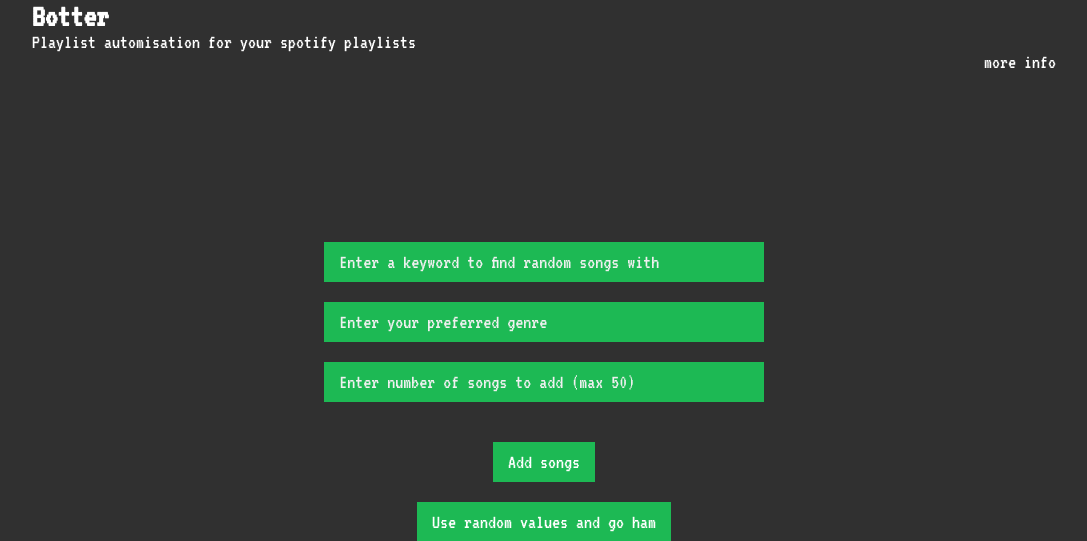
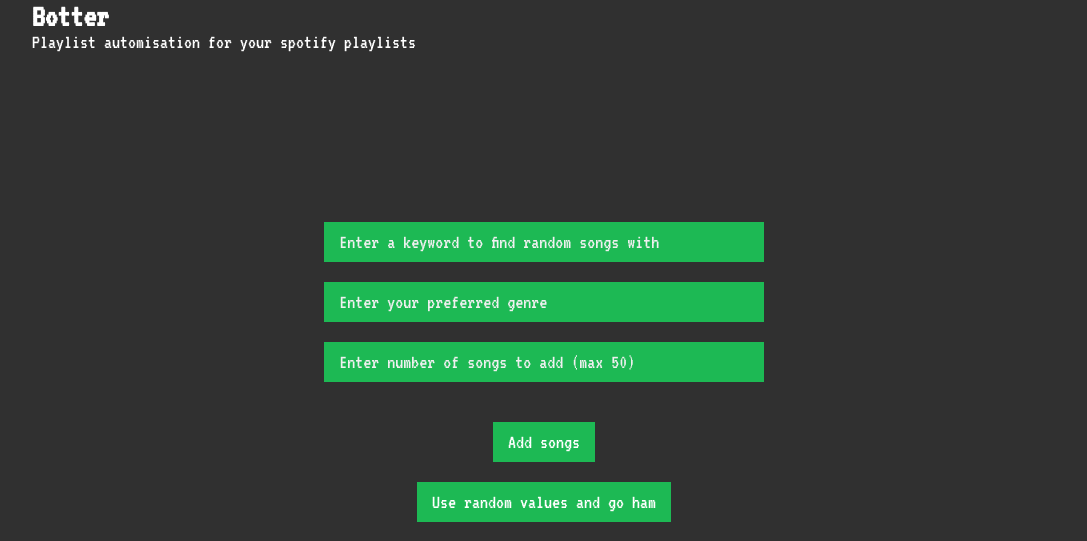
Before and after one commit to cold-magma/botter, a Flask app: page /trackselect in a window 1280 px wide. Shown: the top 541 px of the page, without its empty margins (96-1183 px from the left). Run offline with Flask 2, Linux system fonts and the light colour scheme.

Commit message:
Update params.html

```diff
--- a/templates/params.html
+++ b/templates/params.html
@@ -10,7 +10,6 @@
 		<h1 id="logoh1">Botter</h1>
 		<p>Playlist automisation for your spotify playlists</p>
 	</div>
-	<div id="info">more info</div>
 	<di id="content">
 		<form method="POST" action="#" >
 			<input class="data" type="text" name="word" placeholder="Enter a keyword to find random songs with">
```
